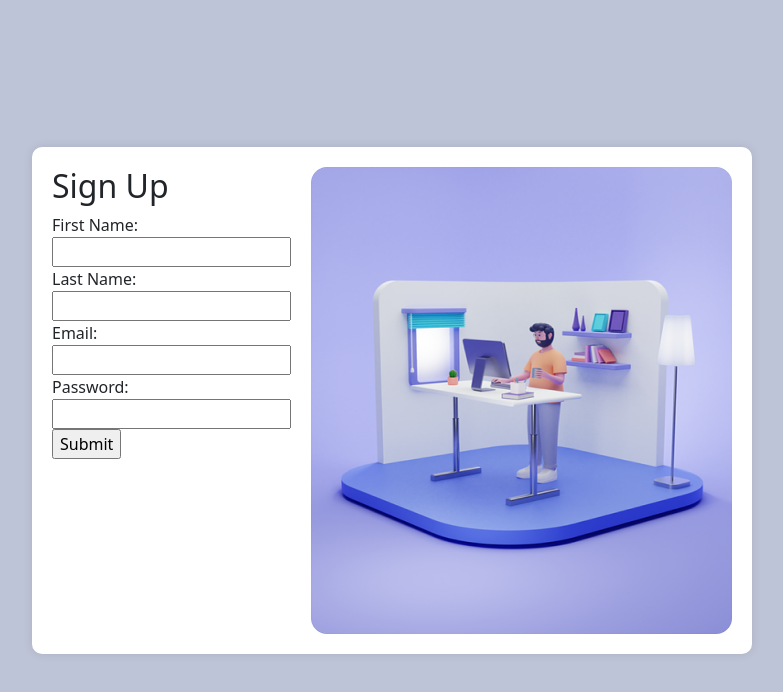
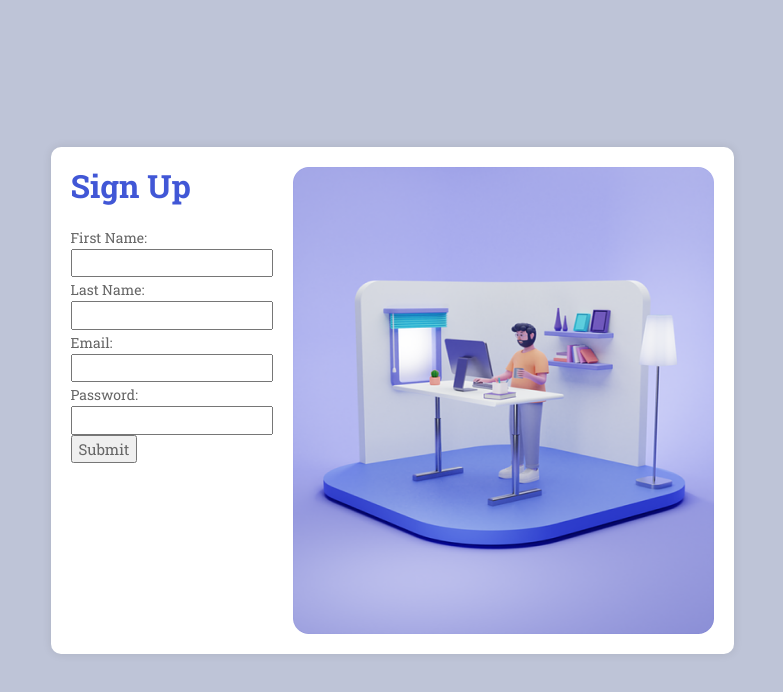
Before and after one commit to KarimHaddadi20/jobhunter, a Vue app: page /signup in a window 1280 px wide. Shown: the top 692 px of the page, without its empty margins (248-1031 px from the left). Built offline with nearby package versions, Linux system fonts and the light colour scheme.

Commit message:
Update styles in SignUp.vue

```diff
--- a/src/views/SignUp.vue
+++ b/src/views/SignUp.vue
@@ -60,4 +60,27 @@ export default {
   box-shadow: 0 0 10px rgba(0, 0, 0, 0.1); /* Adjust as needed */
 }
 
+h2 {
+  font-size: 2em;
+  font-weight: 700;
+  font-family: "Roboto Slab", sans-serif;
+  margin-bottom: 20px;
+  color: #4157D6;
+}
+
+
+.signup-container label {
+  font-family: "Roboto Slab", sans-serif;
+  font-size: 14px; /* Adjust as needed */
+  color: #666; /* Adjust as needed */
+  text-transform: none;
+}
+
+.signup-container input {
+  font-family: "Roboto Slab", sans-serif;
+  font-size: 15px; /* Adjust as needed */
+  color: #666; /* Adjust as needed */
+}
+
+
 </style>
```
